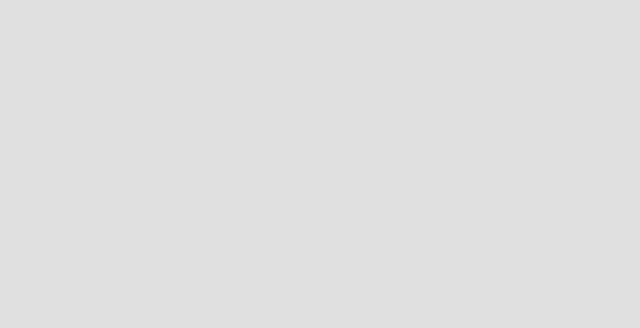
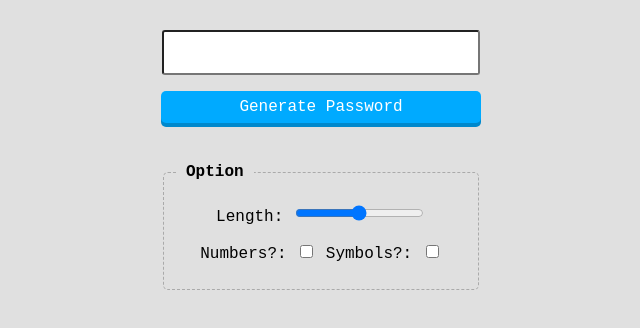
Before and after one commit to shigeru10/PasswordGenerator, a plain HTML site: page index.html in a window 1280 px wide. Shown: the whole page, without its empty margins (319-959 px from the left). Drawn offline with Linux system fonts and the light colour scheme.

Commit message:
add style

```diff
--- a/css/style.css
+++ b/css/style.css
@@ -3,3 +3,46 @@ body {
   font-family: 'Courier New', sans-serif;
   text-align: center;
 }
+
+.container {
+  width: 320px;
+  margin: 30px auto;
+}
+
+input[type="text"] {
+  width: 300px;
+  padding: 7px;
+  border-radius: 3px;
+  font-size: 24px;
+  font-family: 'Courier New', sans-serif;
+  text-align: center;
+}
+
+#btn {
+  color: #fff;
+  background-color: #00aaff;
+  padding: 7px;
+  border-radius: 5px;
+  box-shadow: 0 4px 0 #0088cc;
+}
+
+#btn:hover {
+  opacity: .8;
+  cursor: pointer;
+}
+
+fieldset {
+  margin-top: 40px;
+  border: 1px dashed #aaa;
+  border-radius: 5px;
+  text-align: left;
+}
+
+fieldset p {
+  text-align: center;
+}
+
+legend {
+  font-weight: bold;
+  padding: 0 10px;
+}
--- a/index.html
+++ b/index.html
@@ -8,7 +8,20 @@
 </head>
 
 <body>
-
+  <div class="container">
+    <p><input type="text"></p>
+    <p>
+      <div id="btn">Generate Password</div>
+    </p>
+    <fieldset>
+      <legend>Option</legend>
+      <p>Length: <input type="range"></p>
+      <p>
+        Numbers?: <input type="checkbox">
+        Symbols?: <input type="checkbox">
+      </p>
+    </fieldset>
+  </div>
 </body>
 
 </html>
```
